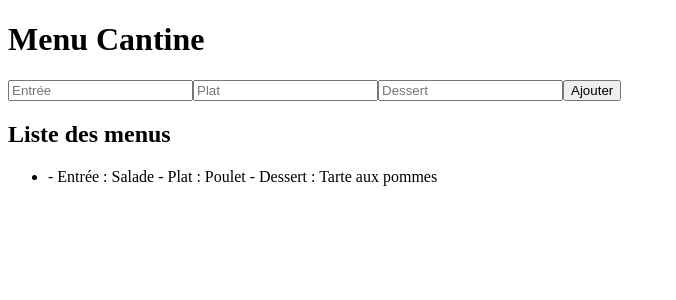
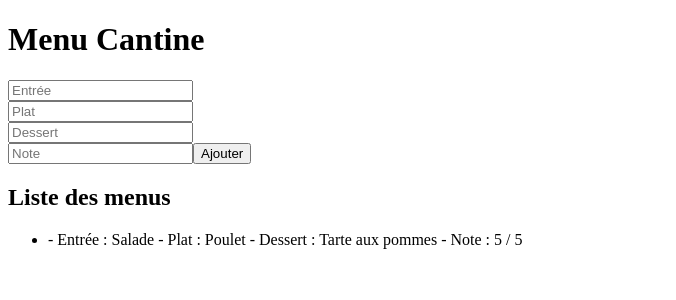
Before and after one commit to Kevynflrs/PrjCantine.vuejs, a Vue app: page / in a window 1280 px wide. Shown: the top 300 px of the page, without its empty margins (0-676 px from the left). Built offline with nearby package versions, Linux system fonts and the light colour scheme.

Commit message:
Ajout d'un champ de note pour chaque plat dans le menu de cantine

```diff
--- a/src/App.vue
+++ b/src/App.vue
@@ -3,16 +3,17 @@
     <h1>Menu Cantine</h1>
   </div>
   <div>
-    <input type="text" v-model="starter" placeholder="Entrée" />
-    <input type="text" v-model="MainCourse" placeholder="Plat" />
-    <input type="text" v-model="Dessert" placeholder="Dessert" />
+    <input type="text" v-model="starter" placeholder="Entrée" /><br />
+    <input type="text" v-model="MainCourse" placeholder="Plat" /><br />
+    <input type="text" v-model="Dessert" placeholder="Dessert" /><br />
+    <input type="text" v-model="note" placeholder="Note" />
     <button @click="add">Ajouter</button>
   </div>
   <div>
     <h2>Liste des menus</h2>
     <ul>
       <li v-for="(item, index) in ListMenu" :key="index">
-        - Entrée : {{ item.starter }} - Plat : {{ item.MainCourse }} - Dessert :  {{ item.Dessert }}
+        - Entrée : {{ item.starter }} - Plat : {{ item.MainCourse }} - Dessert :  {{ item.Dessert }} - Note : {{ item.note }} / 5
       </li>
     </ul>
   </div>
@@ -24,26 +25,31 @@ import { ref } from "vue";
 const starter = ref("");
 const MainCourse = ref("");
 const Dessert = ref("");
+const note = ref("");
 
 const ListMenu = ref([
   {
     starter: "Salade",
     MainCourse: "Poulet",
     Dessert: "Tarte aux pommes",
+    note: "5",
+
   },
 ]);
 
 const add = () => {
-  if (starter.value || MainCourse.value || Dessert.value) {
+  if (starter.value || MainCourse.value || Dessert.value || note.value) {
     ListMenu.value.push({
       starter: starter.value,
       MainCourse: MainCourse.value,
       Dessert: Dessert.value,
+      note: note.value,
     });
 
     starter.value = "";
     MainCourse.value = "";
     Dessert.value = "";
+    note.value = "";
   } else {
     alert("Veuillez remplir les champs !");
   }
```
